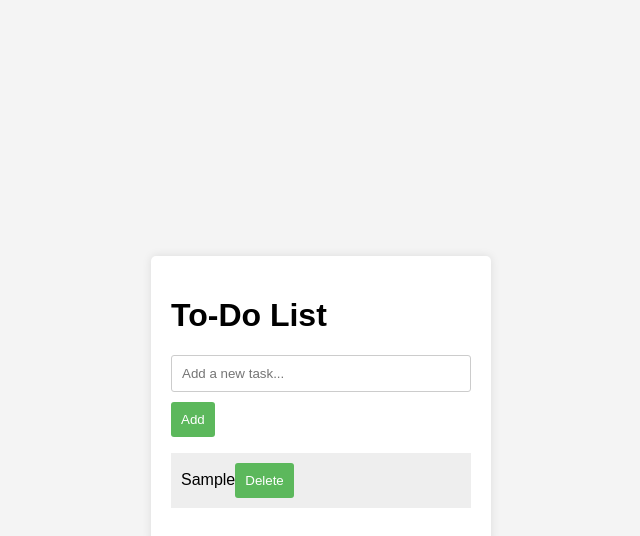
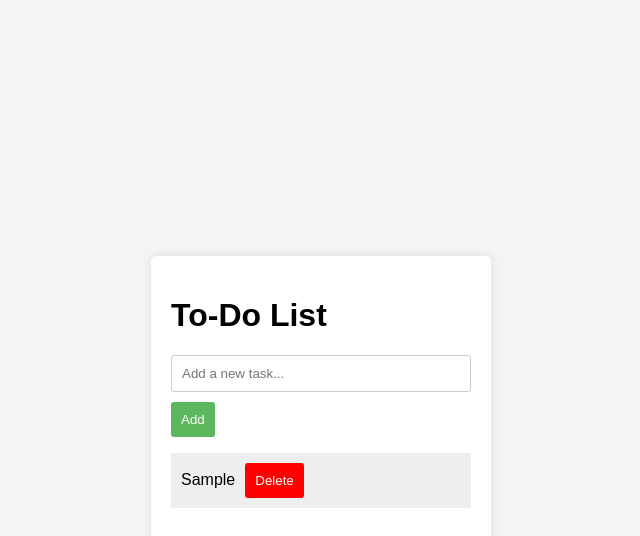
Before and after one commit to Ujjwal-Singh-20/To-Do-List-Application, a plain HTML site: page index.html in a window 1280 px wide. Both pictures are taken after typing "Sample" into the empty fields and a click on the button "Add". Shown: the whole page, without its empty margins (319-959 px from the left). Drawn offline with Linux system fonts and the light colour scheme.

Commit message:
Adding function to delete item styles.css

```diff
--- a/styles.css
+++ b/styles.css
@@ -56,3 +56,12 @@ li:last-child {
     text-decoration: line-through;
     color: gray;
 }
+
+li button {
+    margin-left: 10px;
+    background: red;
+    color: white;
+    border: none;
+    border-radius: 3px;
+    cursor: pointer;
+}
```
